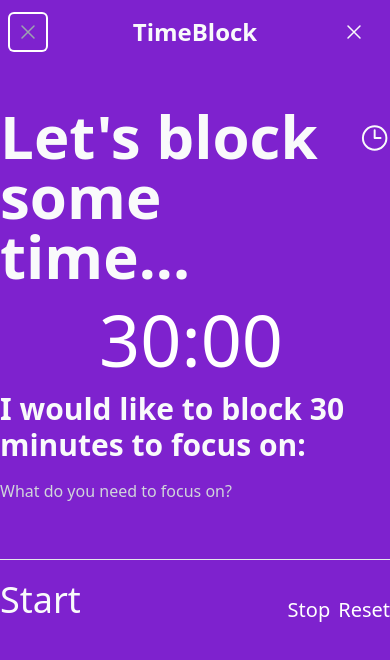
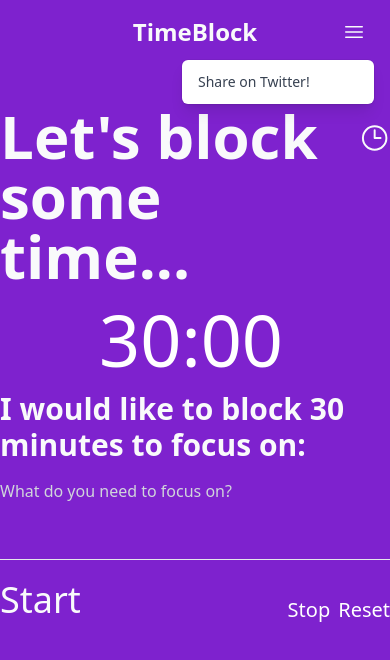
Before and after one commit to clawrence121/time-block, a Next.js app: page / in a window 390 px wide. Both pictures are taken after a click on the button "Open main menu". Shown: the top 660 px of the page. Built offline with nearby package versions, Linux system fonts and the light colour scheme.

Commit message:
Updated url

```diff
--- a/components/Navigation.tsx
+++ b/components/Navigation.tsx
@@ -14,17 +14,6 @@
         <>
           <div className="mx-auto px-2 sm:px-6 lg:px-8">
             <div className="relative flex h-16 items-center justify-between">
-              <div className="absolute inset-y-0 left-0 flex items-center">
-                {/* Mobile menu button*/}
-                <Disclosure.Button className="inline-flex items-center justify-center rounded-md p-2 text-gray-400 hover:bg-gray-700 hover:text-white focus:outline-none focus:ring-2 focus:ring-inset focus:ring-white sm:hidden">
-                  <span className="sr-only">Open main menu</span>
-                  {open ? (
-                    <XMarkIcon className="block h-6 w-6" aria-hidden="true" />
-                  ) : (
-                    <Bars3Icon className="block h-6 w-6" aria-hidden="true" />
-                  )}
-                </Disclosure.Button>
-              </div>
               <div className="flex flex-1 items-center justify-center sm:items-stretch sm:justify-start">
                 <div className="flex flex-shrink-0 items-center">
                   <span className="text-gray-50 font-semibold text-2xl">
@@ -66,7 +55,7 @@
                           <a
                             target="_blank"
                             rel="noopener noreferrer"
-                            href="https://twitter.com/intent/tweet?text=I'm using TimeBlock to help block my time!&url=https://timeblock.vercel.app"
+                            href="https://twitter.com/intent/tweet?text=I'm using TimeBlock to help block my time!&url=https://time-block.app"
                             className={classNames(
                               active ? "bg-gray-100" : "",
                               "block px-4 py-2 text-sm text-gray-700"
```
